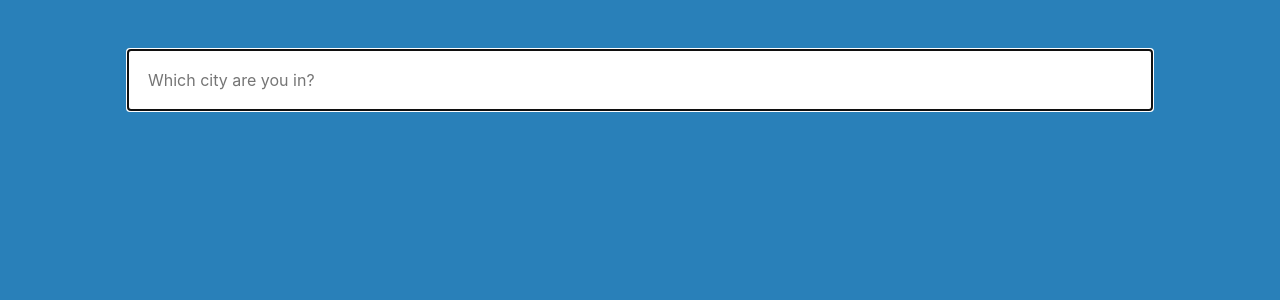
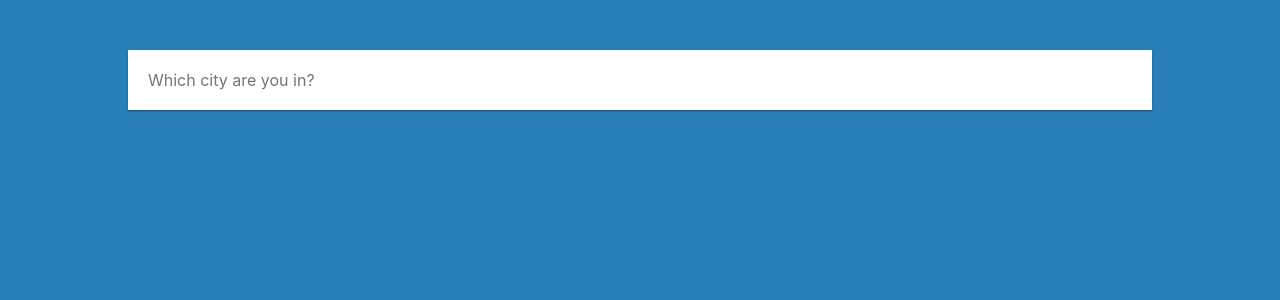
Before and after one commit to prashantpalikhe/ng2-weather, an Angular app: page / in a window 1280 px wide. Shown: the top 300 px of the page. Built offline with nearby package versions, Linux system fonts and the light colour scheme; what skycons would draw is missing.

Commit message:
More styling

```diff
--- a/src/app/current-weather/current-weather.component.css
+++ b/src/app/current-weather/current-weather.component.css
@@ -0,0 +1,10 @@
+:host {
+  display: flex;
+  justify-content: space-between;
+  align-items: center;
+}
+
+.current-weather__temperature {
+  font-size: 200px;
+  line-height: 300px;
+}
--- a/src/app/current-weather/current-weather.component.html
+++ b/src/app/current-weather/current-weather.component.html
@@ -1,2 +1,3 @@
-<p>{{weather.apparentTemperature}}</p>
+<p class="current-weather__temperature">{{weather.apparentTemperature | number:'1.0-0'}}°</p>
+
 <weather-icon [size]="200" [name]="weather.icon"></weather-icon>
--- a/src/app/current-weather/current-weather.component.ts
+++ b/src/app/current-weather/current-weather.component.ts
@@ -1,4 +1,4 @@
-import {Component, Input, OnInit} from '@angular/core';
+import {Component, HostBinding, Input, OnInit} from '@angular/core';
 import {Current} from "../weather-card/current.model";
 
 @Component({
@@ -8,6 +8,7 @@ import {Current} from "../weather-card/current.model";
 })
 export class CurrentWeatherComponent implements OnInit {
   @Input() weather: Current;
+  @HostBinding('attr.class') cssClass = 'current-weather';
 
   constructor() { }
 
--- a/src/app/search/search.component.css
+++ b/src/app/search/search.component.css
@@ -5,4 +5,10 @@ input {
   padding: 20px;
   width: 100%;
   color: black;
+  outline: none;
 }
+
+input:focus {
+  outline: none;
+  box-shadow: 0 1px 3px 0 rgba(0,0,0,.2), 0 1px 1px 0 rgba(0,0,0,.14), 0 2px 1px -1px rgba(0,0,0,.12)
+}
```
